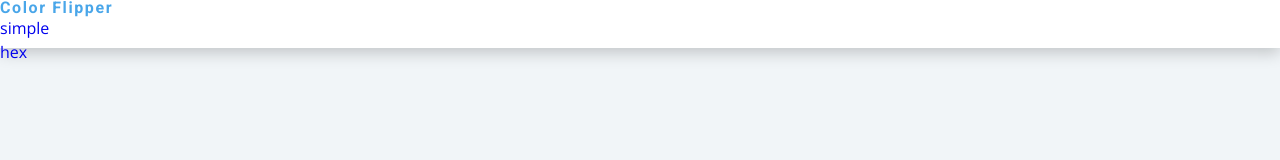
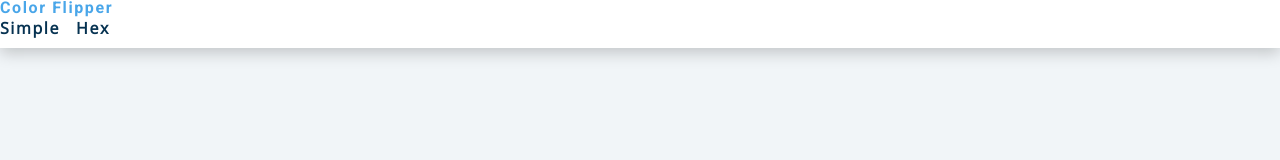
Before and after one commit to Katiasun/Color-Flipper, a plain HTML site: page index.html in a window 1280 px wide. Shown: the top 160 px of the page. Drawn offline with nearby package versions, Linux system fonts and the light colour scheme.

Commit message:
add styles for class - .nav-links. Add styles for nav a

```diff
--- a/style.css
+++ b/style.css
@@ -132,3 +132,14 @@ p {
     margin-bottom: 0;
     color: var(--clr-primary-5);
   }
+  .nav-links {
+    display: flex;
+  }
+  nav a {
+    text-transform: capitalize;
+    font-weight: 700;
+    font-size: 1rem;
+    color: var(--clr-primary-1);
+    letter-spacing: var(--spacing);
+    margin-right: 1rem;
+  }
```
